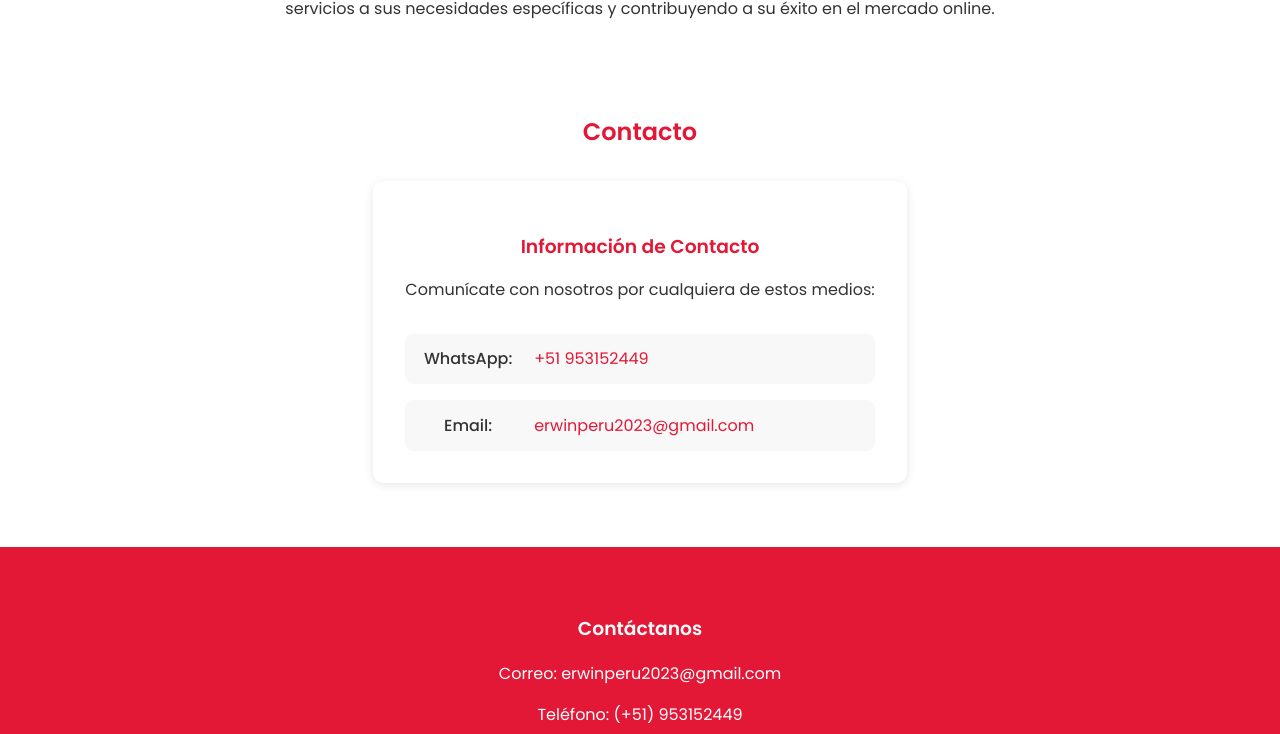
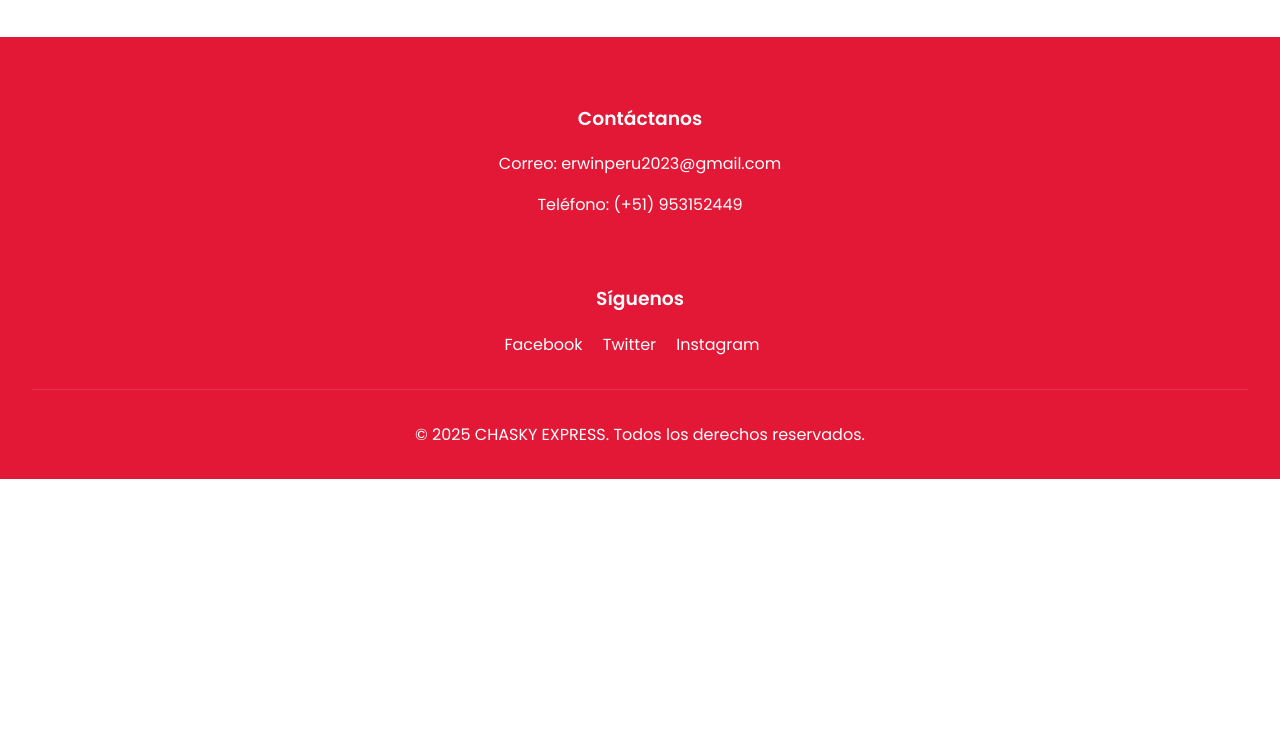
Before and after one commit to chasky-express/chasky-express.github.io, a plain HTML site: page index.html in a window 1280 px wide. Shown: the part 1386-2120 px from the top of the page. After the commit the page ends 1865 px from the top, so only its background shows below. Drawn offline with Linux system fonts and the light colour scheme.

Commit message:
initial commit

```diff
--- a/index.html
+++ b/index.html
@@ -20,7 +20,6 @@
                 <li><a href="#home">Inicio</a></li>
                 <li><a href="#services">Servicios</a></li>
                 <li><a href="#about">Nosotros</a></li>
-                <li><a href="#contact">Contacto</a></li>
                 <li><a href="login.html" class="login-button">Iniciar Sesión</a></li>
             </ul>
         </nav>
@@ -37,19 +36,16 @@
         <h2>Nuestros Servicios</h2>
         <div class="service-cards">
             <div class="service-card">
-                <img src="images/express-delivery.png" alt="Entrega Express">
                 <h3>Entrega Express</h3>
                 <p>En nuestro servicio de entrega express, nos comprometemos a llevar tus pedidos a su destino de manera rápida y segura. Garantizamos que tus productos lleguen en el menor tiempo posible, sin comprometer la calidad del servicio.</p>
             </div>
             <div class="service-card">
-                <img src="images/envioregular.png" alt="Envíos Regulares">
                 <h3>Envíos Regulares</h3>
                 <p>En nuestro servicio de envíos regulares, nos enfocamos en brindarte un proceso eficiente y confiable. Las recogidas de paquetes se realizan durante la mañana, permitiéndonos organizar y procesar tus envíos con cuidado. Las entregas, por su parte, se llevan a cabo en las tardes, asegurando que tus paquetes lleguen a su destino en un horario conveniente. Este sistema nos permite optimizar nuestros recursos y ofrecerte un servicio puntual y de calidad, adaptado a tus necesidades de envío diario.</p>
             </div>
             <div class="service-card">
-                <img src="images/almacenaje.png" alt="Almacenamiento">
                 <h3>Almacenamiento</h3>
-                <p>Ofrecemos un servicio de almacenaje diseñado especialmente para negocios de e-commerce para garantizar el control de inventario, la protección de tus productos y la rápida preparación de pedidos. Con nosotros, puedes almacenar tus mercancías de manera confiable, optimizando espacio y costos, mientras te enfocas en hacer crecer tu negocio. </p>
+                <p>Ofrecemos un servicio de almacenaje diseñado especialmente para negocios de e-commerce para garantizar el control de inventario, la protección de tus productos y la rápida preparación de pedidos. Con nosotros, puedes almacenar tus mercancías de manera confiable, optimizando espacio y costos, mientras te enfocas en hacer crecer tu negocio.</p>
             </div>
         </div>
     </section>
@@ -70,32 +66,7 @@
             </div>
         </div>
     </section>
-    <section id="contact" class="contact">
-        <h2>Contacto</h2>
-        <div class="contact-content">
-            <div class="contact-info">
-                <div class="contact-details">
-                    <div class="contact-header">
-                        <h3>Información de Contacto</h3>
-                        <p>Comunícate con nosotros por cualquiera de estos medios:</p>
-                    </div>
-                    <div class="contact-methods">
-                        <div class="contact-method">
-                            <span class="contact-label">WhatsApp:</span>
-                            <a href="https://wa.me/51953152449" target="_blank" class="contact-link whatsapp">
-                                +51 953152449
-                            </a>
-                        </div>
-                        <div class="contact-method">
-                            <span class="contact-label">Email:</span>
-                            <a href="mailto:erwinperu2023@gmail.com" class="contact-link email">
-                                erwinperu2023@gmail.com
-                            </a>
-                        </div>
-                    </div>
-                </div>
-            </div>
-        </div>
+
     </section>
 
     <footer>
```
